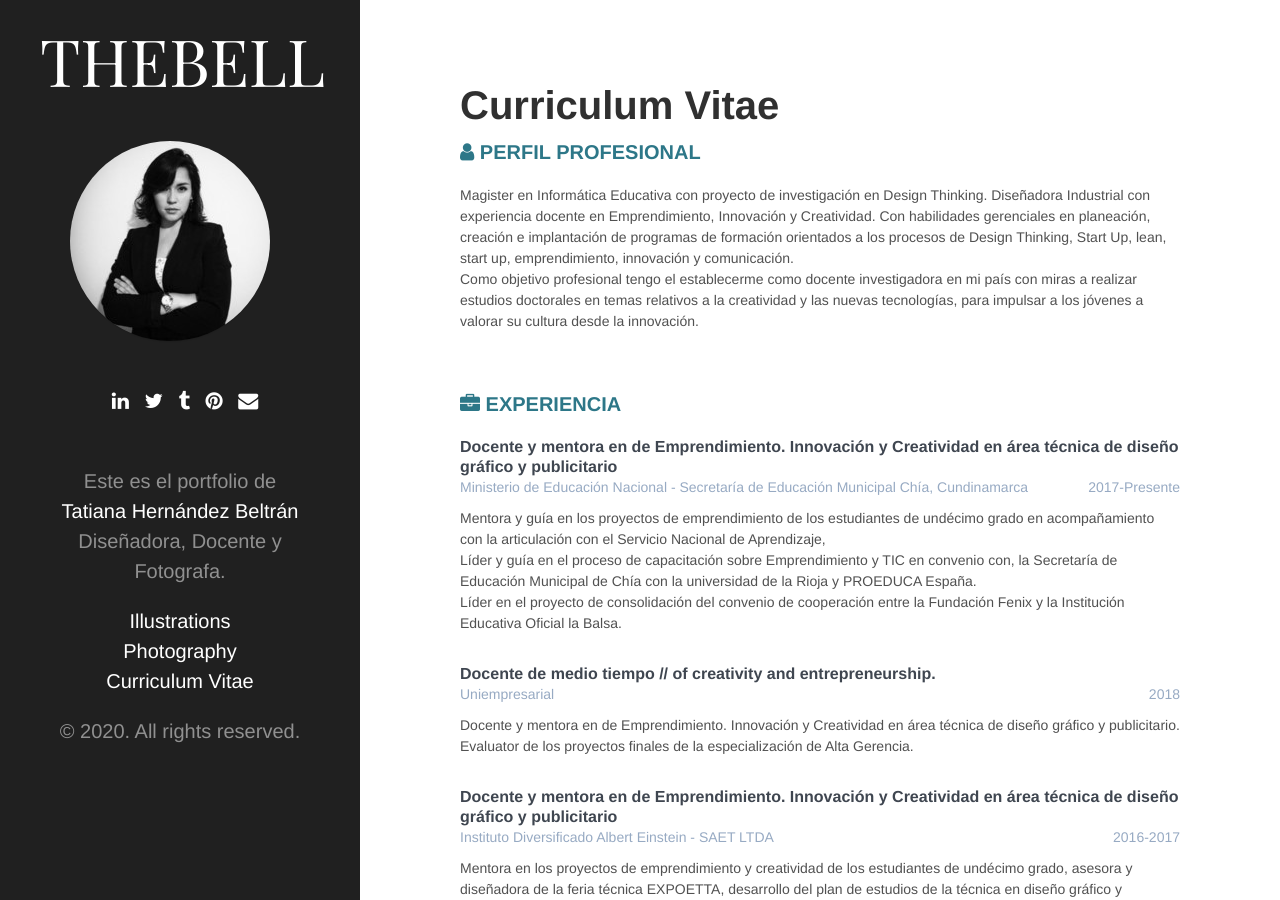
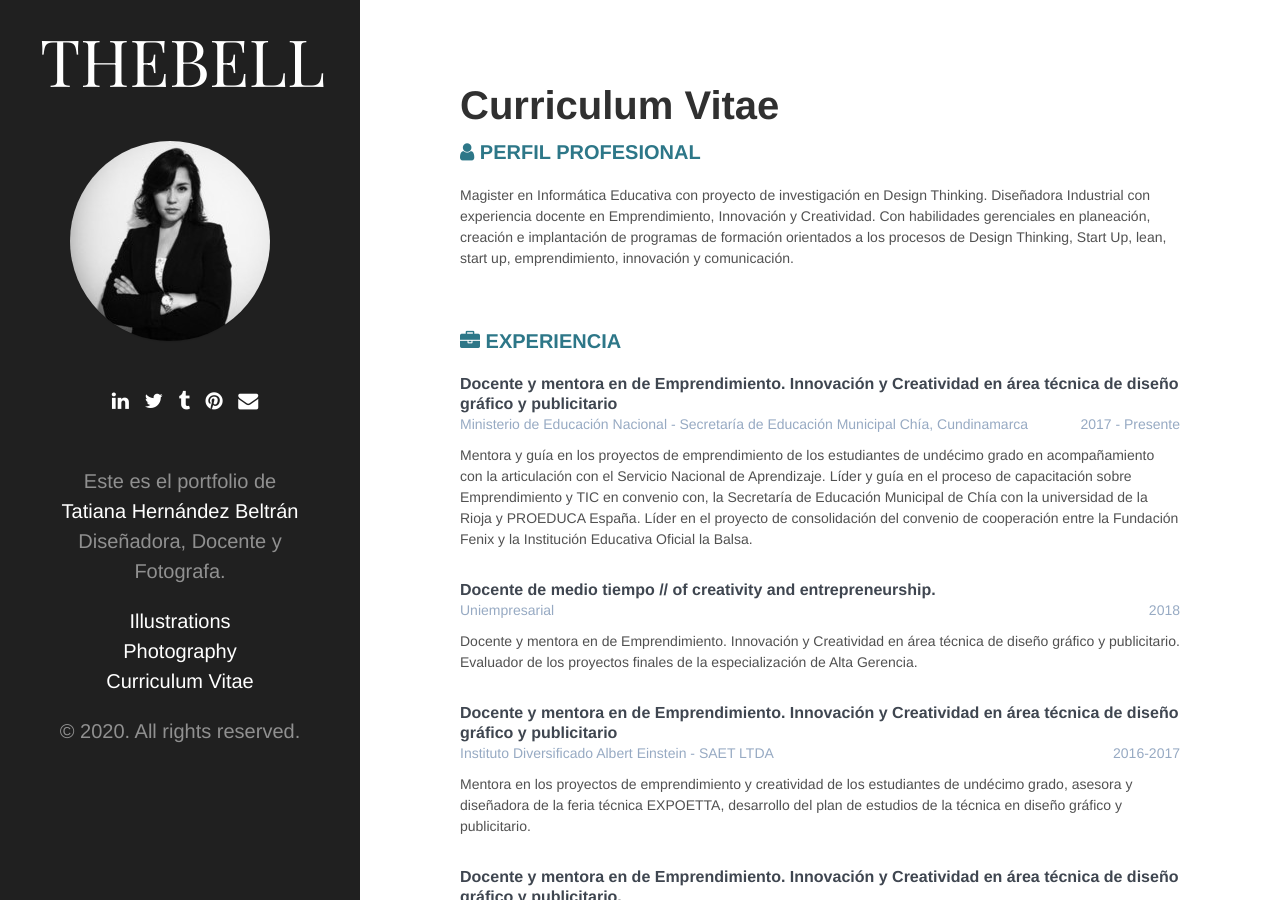
Before and after one commit to TatianaHbel/personal, a Jekyll site: the page built from _pages/curriculum.md, in a window 1280 px wide and 900 px high. Built offline with Jekyll 4.4.1, drawn with Linux system fonts in a browser that asks for light colours; some of the changed text lies outside the part shown.

Commit message:
no message

```diff
--- a/_data/career.yml
+++ b/_data/career.yml
@@ -6,4 +6,3 @@ career-es:
   title: Perfil Profesional
   description:
     - paragraph: Magister en Informática Educativa con proyecto de investigación en Design Thinking. Diseñadora Industrial con experiencia docente en Emprendimiento, Innovación y Creatividad. Con habilidades gerenciales en planeación, creación e implantación de programas de formación orientados a los procesos de Design Thinking, Start Up, lean, start up, emprendimiento, innovación y comunicación.
-    - paragraph: Como objetivo profesional tengo el establecerme como docente investigadora en mi país con miras a realizar estudios doctorales en temas relativos a la creatividad y las nuevas tecnologías, para impulsar a los jóvenes a valorar su cultura desde la innovación.
--- a/_data/experience.yml
+++ b/_data/experience.yml
@@ -32,18 +32,16 @@ experience-es:
   title: Experiencia
   items:
     - title: Docente y mentora en de Emprendimiento. Innovación y Creatividad en área técnica de diseño gráfico y publicitario
-      time: 2017-Presente
+      time: 2017 - Presente
       place: Ministerio de Educación Nacional - Secretaría de Educación Municipal Chía, Cundinamarca
       description:
-        - paragraph: Mentora  y guía en los proyectos de emprendimiento de los estudiantes de undécimo grado en acompañamiento con la articulación con el Servicio Nacional de Aprendizaje,
-        - paragraph: Líder y guía en el proceso de capacitación sobre Emprendimiento y TIC en convenio con, la Secretaría de Educación Municipal de Chía con la universidad de la Rioja y PROEDUCA España.
-        - paragraph: Líder en el proyecto de consolidación del convenio de cooperación entre la Fundación Fenix y la Institución Educativa Oficial la Balsa.
+        - paragraph: Mentora  y guía en los proyectos de emprendimiento de los estudiantes de undécimo grado en acompañamiento con la articulación con el Servicio Nacional de Aprendizaje. Líder y guía en el proceso de capacitación sobre Emprendimiento y TIC en convenio con, la Secretaría de Educación Municipal de Chía con la universidad de la Rioja y PROEDUCA España. Líder en el proyecto de consolidación del convenio de cooperación entre la Fundación Fenix y la Institución Educativa Oficial la Balsa.
     - title: Docente de medio tiempo // of creativity and entrepreneurship.
       time: 2018
       place: Uniempresarial
       description:
         - paragraph: Docente y mentora en de Emprendimiento. Innovación y Creatividad en área técnica de diseño gráfico y publicitario.
-        - paragraph: Evaluator de los proyectos finales de la especialización de Alta Gerencia.
+        - paragraph: Evaluador de los proyectos finales de la especialización de Alta Gerencia.
 
     - title: Docente y mentora en de Emprendimiento. Innovación y Creatividad en área técnica de diseño gráfico y publicitario
       time: 2016-2017
```
Also changed, not shown: _data/extra.yml (+0 -9 lines), _data/skills.yml (line endings or trailing spaces).
